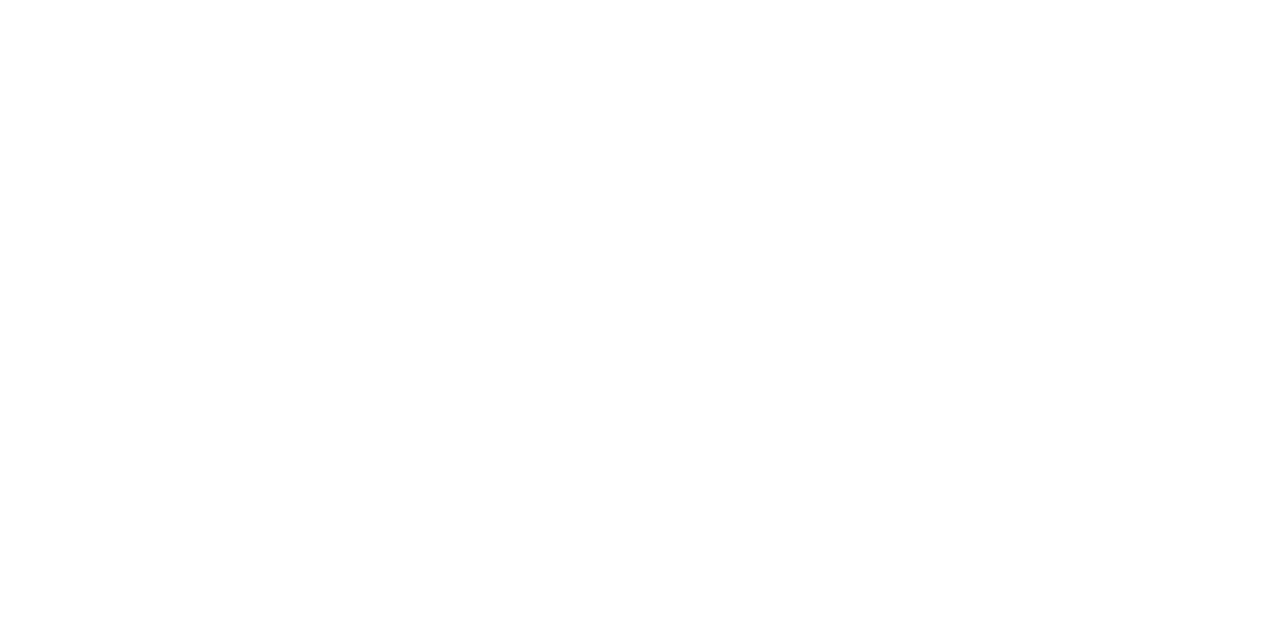
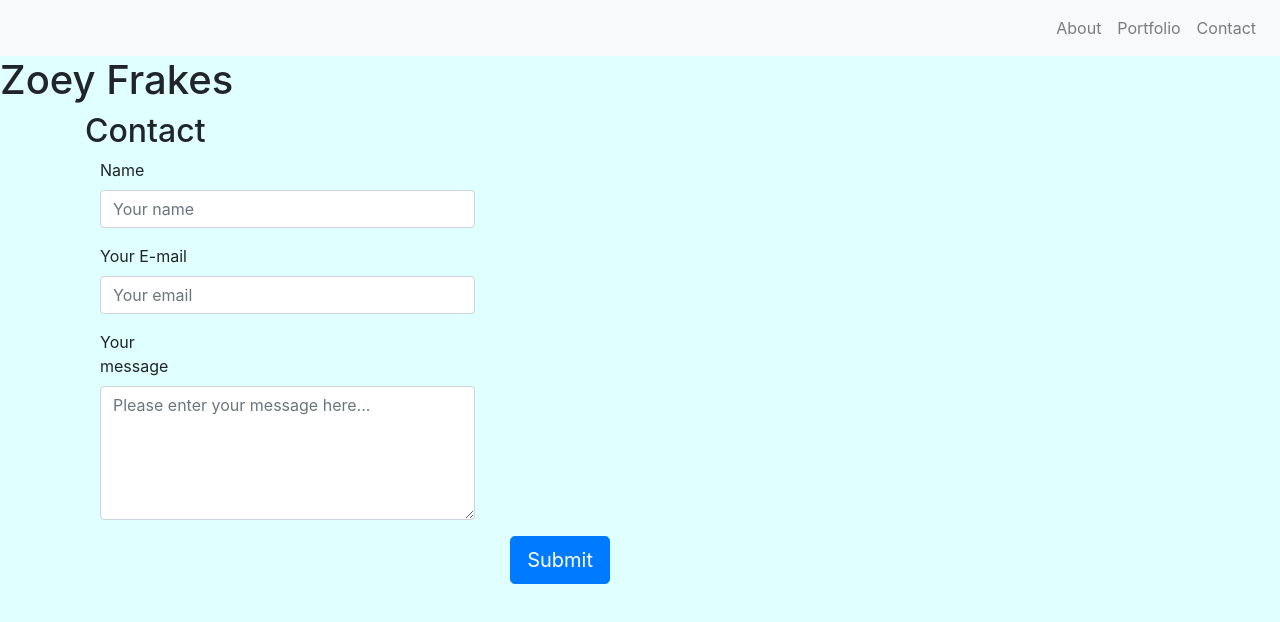
Before and after one commit to zfrakes/Responsive-Portfolio, a plain HTML site: page Contact.html in a window 1280 px wide. Drawn offline with nearby package versions, Linux system fonts and the light colour scheme.

Commit message:
Updated Contact, Portfolio, and about me

```diff
--- a/Contact.html
+++ b/Contact.html
@@ -4,9 +4,69 @@
     <meta charset="UTF-8">
     <meta name="viewport" content="width=device-width, initial-scale=1.0">
     <meta http-equiv="X-UA-Compatible" content="ie=edge">
-    <title>Document</title>
+    <title>Contact</title>
+    <link rel="stylesheet" href="https://stackpath.bootstrapcdn.com/bootstrap/4.3.1/css/bootstrap.min.css" integrity="sha384-ggOyR0iXCbMQv3Xipma34MD+dH/1fQ784/j6cY/iJTQUOhcWr7x9JvoRxT2MZw1T" crossorigin="anonymous">
+    <link rel="stylesheet" type="text/css" href="Style.CSS">
 </head>
 <body>
+<nav class="navbar navbar-expand-lg navbar-light bg-light">
+    <button class="navbar-toggler" type="button" data-toggle="collapse" data-target="#navbarNavAltMarkup" aria-controls="navbarNavAltMarkup" aria-expanded="false" aria-label="Toggle navigation">
+      <span class="navbar-toggler-icon"></span>
+    </button>
+    <div class="collapse navbar-collapse" id="navbarNavAltMarkup">
+      <div class="navbar-nav ml-auto">
+        <a class="nav-item nav-link" href="index.html">About</a>
+        <a class="nav-item nav-link" href="Portfolio.html">Portfolio</a>
+        <a class="nav-item nav-link" href="Contact.html">Contact</a>
+      </div>
+    </div>
+  </nav>
+<h1>Zoey Frakes</h1>
 
+<div class="container">
+        <h2>Contact</h2>
+	<div class="row">
+        <div class="col-md-6 col-md-offset-3">
+            <div class="well well-sm">
+              <form class="form-horizontal" action="" method="post">
+              <fieldset>
+
+
+
+            <div class="form-group">
+              <label class="col-md-3 control-label" for="name">Name</label>
+              <div class="col-md-9">
+                <input id="name" name="name" type="text" placeholder="Your name" class="form-control">
+              </div>
+            </div>
+
+
+            <div class="form-group">
+              <label class="col-md-3 control-label" for="email">Your E-mail</label>
+              <div class="col-md-9">
+                <input id="email" name="email" type="text" placeholder="Your email" class="form-control">
+              </div>
+            </div>
+
+
+            <div class="form-group">
+              <label class="col-md-3 control-label" for="message">Your message</label>
+              <div class="col-md-9">
+                <textarea class="form-control" id="message" name="message" placeholder="Please enter your message here..." rows="5"></textarea>
+              </div>
+            </div>
+
+
+            <div class="form-group">
+              <div class="col-md-12 text-right">
+                <button type="submit" class="btn btn-primary btn-lg">Submit</button>
+              </div>
+            </div>
+          </fieldset>
+          </form>
+        </div>
+      </div>
+	</div>
+</div>
 </body>
 </html>
--- a/Style.CSS
+++ b/Style.CSS
@@ -0,0 +1,7 @@
+body{
+    background-color:#E0FFFF
+}
+h1{
+    font-family:-apple-system, BlinkMacSystemFont, 'Segoe UI', Roboto, Oxygen, Ubuntu, Cantarell, 'Open Sans', 'Helvetica Neue', sans-serif
+
+}
```
Also changed, not shown: Index.html (+17 -2 lines), Portfolio.html (+47 -1 lines), images/Family.png (added), images/Friends.png (added), images/Light .png (added), images/Memories.png (added), images/Screen Shot 2019-11-11 at 9.01.20 AM.png (added), images/Screen Shot 2019-11-11 at 9.07.14 AM.png (added), images/zoey2.jpg (added), 3 other files.
